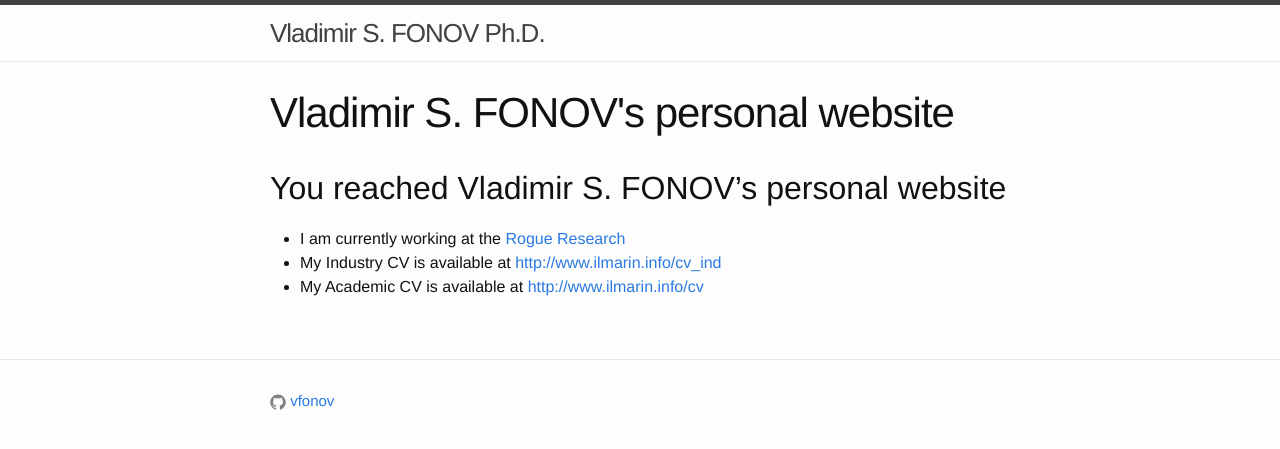
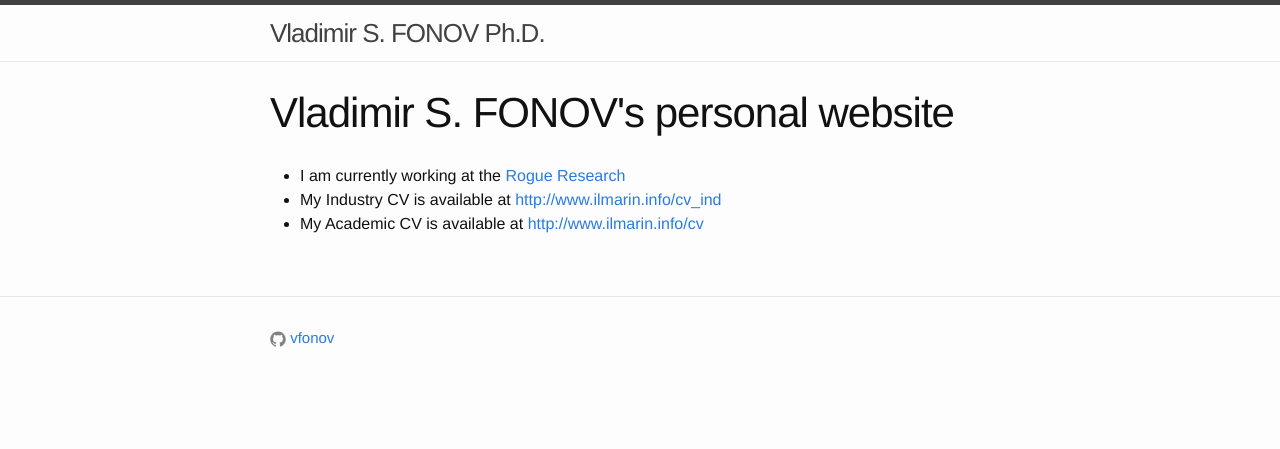
Before and after one commit to vfonov/vfonov.github.io, a Jekyll site: the page built from index.md, in a window 1280 px wide. Shown: the top 449 px of the page. Built offline with Jekyll 4.4.1, drawn with Linux system fonts in a browser that asks for light colours.

Commit message:
Updated landing page

```diff
--- a/index.md
+++ b/index.md
@@ -3,7 +3,6 @@ layout: page
 title: Vladimir S. FONOV's personal website
 permalink:
 ---
-## You reached Vladimir S. FONOV's personal website
 
 * I am currently working at the [Rogue Research](https://www.rogue-research.com)
 * My Industry CV is available at [{{site.url}}/cv_ind](/cv_ind)
```
